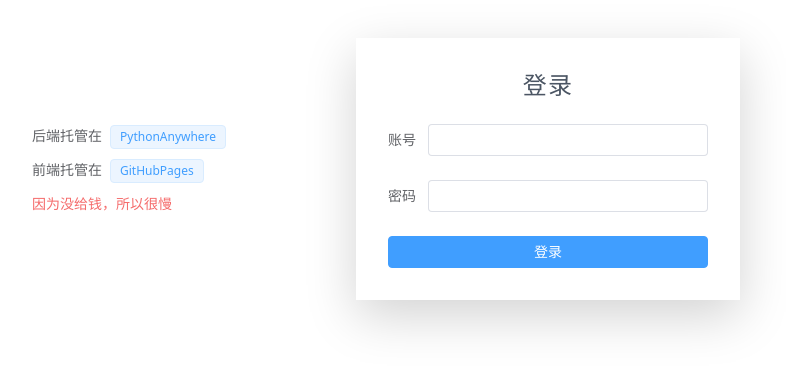
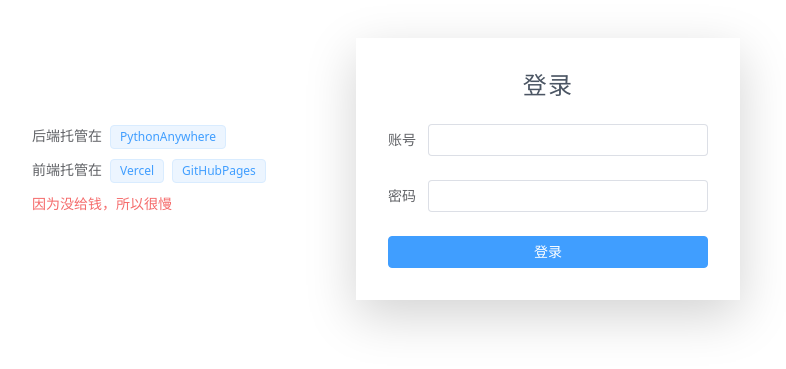
Before and after one commit to Kingoldman/shiftschedule_front, a Vue app: page /login in a window 1280 px wide. Shown: the part 231-600 px from the top of the page, without its empty margins (252-1038 px from the left). Built offline with nearby package versions, Linux system fonts and the light colour scheme.

Commit message:
login index

```diff
--- a/src/views/login/index.vue
+++ b/src/views/login/index.vue
@@ -95,10 +95,11 @@ const submitForm = (formEl) => {
     <div class="w-1/4 flex-col space-y-2">
       <div class="space-x-2">
         <el-text>后端托管在</el-text>
-        <el-tag type="primary">PythonAnywhere </el-tag>
+        <el-tag type="primary">PythonAnywhere</el-tag>
       </div>
       <div class="space-x-2">
         <el-text>前端托管在</el-text>
+        <el-tag type="primary">Vercel</el-tag>
         <el-tag type="primary">GitHubPages </el-tag>
       </div>
       <div>
```
Also changed, not shown: 2 other files (tests, documents, lock files or other folders).
